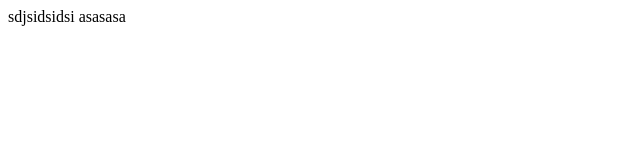
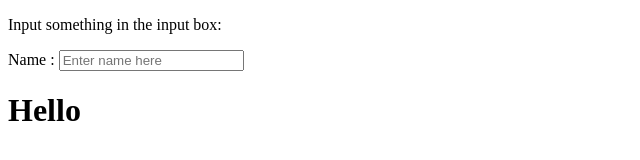
Before and after one commit to AbhishekVG/ab.github.io, a plain HTML site: page index.html in a window 1280 px wide. Shown: the whole page, without its empty margins (0-640 px from the left). Drawn offline with nearby package versions, Linux system fonts and the light colour scheme.

Commit message:
Update index.html

```diff
--- a/index.html
+++ b/index.html
@@ -1,2 +1,15 @@
-sdjsidsidsi
-asasasa
+<!DOCTYPE html>
+<html>
+<script src="https://ajax.googleapis.com/ajax/libs/angularjs/1.4.8/angular.min.js"></script>
+<body>
+
+<div ng-app="">
+
+<p>Input something in the input box:</p>
+<p>Name : <input type="text" ng-model="name" placeholder="Enter name here"></p>
+<h1>Hello {{name}}</h1>
+
+</div>
+
+</body>
+</html>
```
